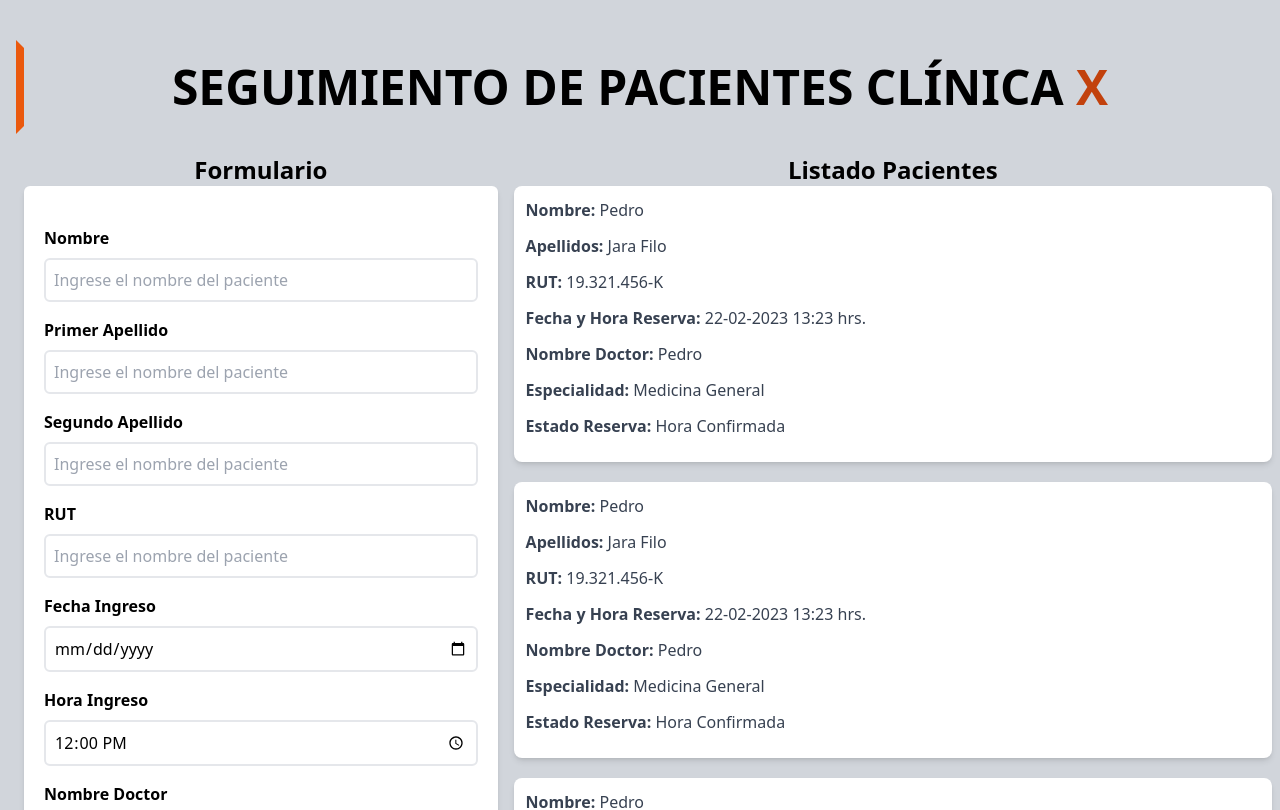
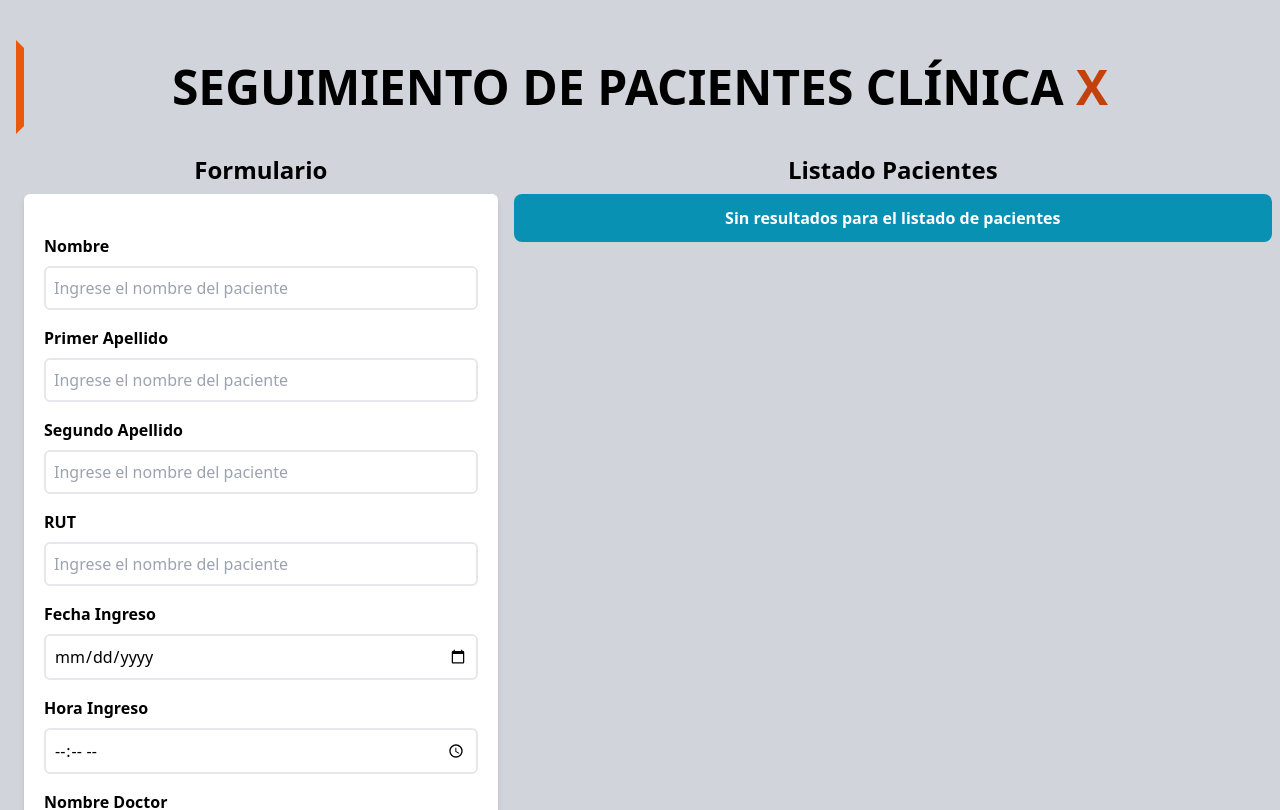
Before and after one commit to BAASprogrammer/seguimientocitasmedicas, a React (Vite) app: page / in a window 1280 px wide. Shown: the top 810 px of the page. Built offline with nearby package versions, Linux system fonts and the light colour scheme.

Commit message:
Avance formulario y carga de datos

```diff
--- a/index.html
+++ b/index.html
@@ -1,5 +1,5 @@
 <!DOCTYPE html>
-<html lang="en">
+<html lang="es">
   <head>
     <meta charset="UTF-8" />
     <link rel="icon" type="image/svg+xml" href="/vite.svg" />
@@ -8,7 +8,6 @@
   </head>
   <body class="bg-transparent h-screen">
     <div id="root"></div>
-    <div>holaaaaaaaaaaaaaaaaaaaaaaaaaaaaaaaa</div>
     <script type="module" src="/src/main.jsx"></script>
   </body>
 </html>
--- a/src/App.jsx
+++ b/src/App.jsx
@@ -8,6 +8,8 @@ import PatientsList from './components/PatientsList'
 function App() {
   const [count, setCount] = useState(0)
   let genero = 'F';
+  const [pacientes, setPacientes] = useState([])
+
 // se puede retornar máximo 1 elemento en en nivel más alto, <> en este caso, si son dos tirará error
   return (
     <>
@@ -16,9 +18,14 @@ function App() {
     {genero == 'F' ? genero = 'eres mujer'.toUpperCase() : genero = 'eres hombre'} */}
       <div className='container pt-10 lg:w-full max-w-full px-2 mx-auto bg-gray-300'>
         <Header />
-        <div className='flex mt-5 '>
-          <Form />
-          <PatientsList />
+        <div className='md:flex mt-5 '>
+          <Form
+            pacientes = {pacientes}
+            setPacientes = {setPacientes}
+          />
+          <PatientsList
+            pacientes = {pacientes}
+          />
         </div>
       </div>
     </>
--- /dev/null
+++ b/src/components/Error.jsx
@@ -0,0 +1,9 @@
+import React from 'react';
+
+const Error = ({mensaje}) => {
+  return (
+    <div className=' bg-red-900 text-white p-2 text-center font-bold rounded-md'>{mensaje}</div>
+  );
+}
+
+export default Error;
--- a/src/components/Form.jsx
+++ b/src/components/Form.jsx
@@ -1,37 +1,85 @@
 import React from 'react';
+import { useEffect } from 'react';
+import { useState } from 'react';
+import Error from './Error';
 // Creación formulario
-function Form() {
+// objeto pacientes y función setPacientes desde App.jsx
+const Form = ({pacientes, setPacientes}) => {
+  const [nombre, setNombre] = useState('');
+  const [papellido, setPapellido] = useState('');
+  const [sapellido, setSapellido] = useState('');
+  const [rut, setRut] = useState('');
+  const [fechaingreso, setFechaIngreso] = useState('');
+  const [horaingreso, setHoraIngreso] = useState('');
+  const [nombredoctor, setNombreDoctor] = useState(0);
+  const [errorcampo, setErrorCampo] = useState(false);
+  // setNombre('NoHook');
+  // console.log(nombre);
+  const handleSubmit = (e) => {
+    e.preventDefault()
+    console.log('Validación formulario')
+    if ([nombre, papellido, sapellido, rut, fechaingreso, horaingreso, nombredoctor].includes('')) {
+      setErrorCampo(true)
+      console.log(errorcampo)
+      return;
+    }
+    setErrorCampo(false)
+
+    const objectPacientes = {
+      nombre,
+      papellido,
+      sapellido,
+      rut,
+      fechaingreso,
+      horaingreso,
+      nombredoctor
+    }
+    // toma una copia de pacientes y agrega a setPacientes el objeto con los datos
+    setPacientes([...pacientes, objectPacientes])
+    // Reiniciar el fomulario
+    setNombre('')
+    setPapellido('')
+    setSapellido('')
+    setRut('')
+    setFechaIngreso('')
+    setHoraIngreso('')
+    setNombreDoctor('')
+
+  }
   return (
-    <div className=' w-2/5'>
+    <div className=' md:w-2/5'>
       <h1 className='text-2xl text-center font-bold'>Formulario</h1>
-      <form action="" className=' bg-white rounded-md py-10 px-5 mx-4 shadow-md'>
+      <form action='' onSubmit={handleSubmit} className=' bg-white rounded-md py-10 px-5 mx-4 shadow-md mt-2'>
+        {errorcampo && (
+          <Error mensaje = 'Todos los campos son obligatorios'/>
+        )}
         <div className='mb-4'>
           <label className='block font-bold' htmlFor="nombre">Nombre</label>
-          <input type="text"  id="nombre" className='w-full p-2 mt-2 border-2 rounded-md' placeholder='Ingrese el nombre del paciente' />
+          <input type="text"  id="nombre" className='w-full p-2 mt-2 border-2 rounded-md' placeholder='Ingrese el nombre del paciente' value={nombre} onChange={(e) => setNombre(e.target.value)} />
         </div>
         <div className='mb-4'>
           <label className='block font-bold' htmlFor="papellido">Primer Apellido</label>
-          <input type="text"  id="papellido" className='w-full p-2 mt-2 border-2 rounded-md' placeholder='Ingrese el nombre del paciente' />
+          <input type="text"  id="papellido" className='w-full p-2 mt-2 border-2 rounded-md' placeholder='Ingrese el nombre del paciente' value={papellido} onChange={(e) => setPapellido(e.target.value)}  />
         </div>
         <div className='mb-4'>
           <label className='block font-bold' htmlFor="sapellido">Segundo Apellido</label>
-          <input type="text"  id="sapellido" className='w-full p-2 mt-2 border-2 rounded-md' placeholder='Ingrese el nombre del paciente' />
+          <input type="text"  id="sapellido" className='w-full p-2 mt-2 border-2 rounded-md' placeholder='Ingrese el nombre del paciente' value={sapellido} onChange={(e) => setSapellido(e.target.value)}  />
         </div>
         <div className='mb-4'>
           <label className='block font-bold' htmlFor="rut">RUT</label>
-          <input type="text"  id="rut" className='w-full p-2 mt-2 border-2 rounded-md' placeholder='Ingrese el nombre del paciente' />
+          <input type="text"  id="rut" className='w-full p-2 mt-2 border-2 rounded-md' placeholder='Ingrese el nombre del paciente' value={rut} onChange={(e) => setRut(e.target.value)} />
         </div>
         <div className='mb-4'>
           <label className='block font-bold' htmlFor="email">Fecha Ingreso</label>
-          <input type="date"  id="email" className='w-full p-2 mt-2 border-2 rounded-md' placeholder='Ingrese el nombre del paciente' />
+          <input type="date"  id="email" className='w-full p-2 mt-2 border-2 rounded-md' placeholder='Ingrese el nombre del paciente' value={fechaingreso} onChange={(e) => setFechaIngreso(e.target.value)} />
         </div>
         <div className='mb-4'>
           <label className='block font-bold' htmlFor="hora">Hora Ingreso</label>
-          <input type="time"  id="hora" className='w-full p-2 mt-2 border-2 rounded-md' value={'12:00'}/>
+          <input type="time"  id="hora" className='w-full p-2 mt-2 border-2 rounded-md' value={horaingreso} onChange={(e) => setHoraIngreso(e.target.value)} />
         </div>
         <div className='mb-4'>
           <label className='block font-bold' htmlFor="doctores">Nombre Doctor</label>
-          <select className='w-full p-2 mt-2 border-2 rounded-md' name="doctores" id="doctores">
+          <select className='w-full p-2 mt-2 border-2 rounded-md' name="doctores" id="doctores" value={nombredoctor} onChange={(e) => setNombreDoctor(e.target.value*1)} >
             <option value="1">Pedro Faundez</option>
             <option value="2">Gabriela Echau</option>
             <option value="3">Verónica López</option>
--- a/src/components/Header.jsx
+++ b/src/components/Header.jsx
@@ -1,4 +1,4 @@
-function Header() {
+const Header = () => {
     return (
         <div>
             <h1 className="text-5xl uppercase font-black leading-relaxed border-transparent border-l-orange-600 border-8 px-4 ml-2 mr-2 text-center">Seguimiento de Pacientes Clínica <span className=" text-orange-700">X</span></h1>
--- /dev/null
+++ b/src/components/NoResults.jsx
@@ -0,0 +1,11 @@
+import React from 'react';
+
+const NoResults = ({nombrelistado}) => {
+  return (
+    <div className='bg-cyan-600 text-white text-center font-bold p-3 rounded-lg mt-2'>
+      <p>Sin resultados para el listado de {nombrelistado}</p>
+    </div>
+  );
+}
+
+export default NoResults;
--- a/src/components/Patients.jsx
+++ b/src/components/Patients.jsx
@@ -1,20 +1,23 @@
-const Patients = () => {
+const Patients = ({paciente}) => {
+    console.log('pacienteeee')
+    console.log(paciente)
+
     return(
         <div className='text-gray-700 w-full bg-white px-3 py-3 rounded-lg mb-5 shadow-md'>
             <p className='font-bold mb-3'>Nombre: {''}
-                <span className='font-normal'>Pedro</span>
+                <span className='font-normal'>{paciente.nombre}</span>
             </p>
             <p className='font-bold mb-3'>Apellidos: {''}
-                <span className='font-normal'>Jara Filo</span>
+                <span className='font-normal'>{paciente.papellido}{''} {paciente.sapellido}</span>
             </p>
             <p className='font-bold mb-3'>RUT: {''}
-                <span className='font-normal'>19.321.456-K</span>
+                <span className='font-normal'>{paciente.rut}</span>
             </p>
             <p className='font-bold mb-3'>Fecha y Hora Reserva: {''}
-                <span className='font-normal'>22-02-2023 {''} 13:23 hrs.</span>
+                <span className='font-normal'>{paciente.fechaingreso} {''} {paciente.horaingreso} hrs.</span>
             </p>
             <p className='font-bold mb-3'>Nombre Doctor: {''}
-                <span className='font-normal'>Pedro</span>
+                <span className='font-normal'>{paciente.nombredoctor}</span>
             </p>
             <p className='font-bold mb-3'>Especialidad: {''}
                 <span className='font-normal'>Medicina General</span>
--- a/src/components/PatientsList.jsx
+++ b/src/components/PatientsList.jsx
@@ -1,16 +1,30 @@
 import React from 'react';
 import Patients from './Patients';
-
-function PatientsList() {
+import NoResults from './NoResults';
+// nunca olvidar el return en una arrow function si tiene más de
+// 1 parámetro, si tiene sólo 1 se puede omitir, si lo olvidas saldrá error
+// objeto pacientes desde App.jsx
+const PatientsList = ({pacientes}) => {
   return (
-    <div className='w-3/5 md:h-full'>
+    <div className='md:w-3/5 md:h-full'>
       <h2 className='text-center font-bold text-2xl'>Listado Pacientes</h2>
       <div className='  md:w-full max-[1024px]:overflow-y-scroll'>
+        {/* <Patients/>
         <Patients/>
         <Patients/>
         <Patients/>
-        <Patients/>
-        <Patients/>
+        <Patients/> */}
+        {/* recorre el arreglo y crea otro con el resultado */}
+        { pacientes.length === 0 &&
+          <NoResults nombrelistado = 'pacientes'/>
+        }
+        { pacientes.map((paciente) => {
+          return(
+            <Patients
+              paciente = {paciente}
+            />
+          )
+        })}
       </div>
 
     </div>
```
